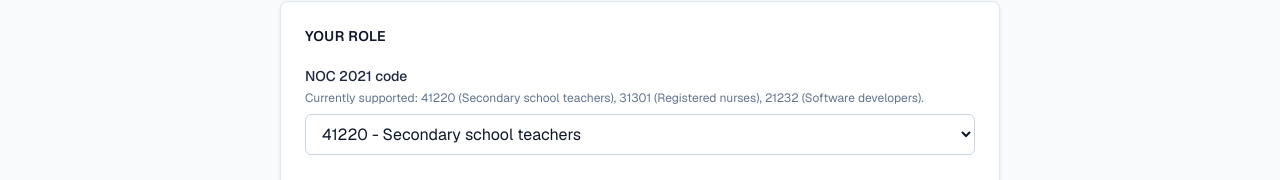
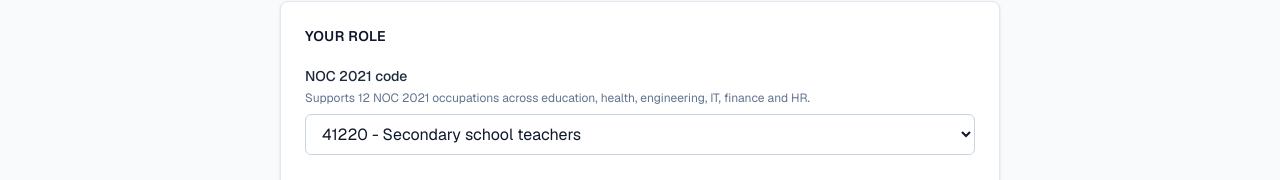
Before and after one commit to t-yanick/gemma-canada-assistant, a Next.js app: page / in a window 1280 px wide. Shown: the part 292-472 px from the top of the page. Built offline with nearby package versions, Linux system fonts and the light colour scheme.

Commit message:
Drive NOC dropdown from catalog instead of hardcoded options

```diff
--- a/components/ReferenceLetterForm.tsx
+++ b/components/ReferenceLetterForm.tsx
@@ -8,6 +8,7 @@
 
 import { useState } from 'react';
 import type { RewriteApiRequest } from '@/lib/types';
+import { listAvailableNocCodes } from '@/lib/noc-data';
 
 interface Props {
   loading: boolean;
@@ -62,8 +63,8 @@ export function ReferenceLetterForm({ loading, onSubmit }: Props) {
             NOC 2021 code
           </label>
           <p className="text-xs text-slate-500 mt-1">
-            Currently supported: 41220 (Secondary school teachers), 31301
-            (Registered nurses), 21232 (Software developers).
+            Supports 12 NOC 2021 occupations across education, health,
+            engineering, IT, finance and HR.
           </p>
           <select
             id="noc"
@@ -71,9 +72,11 @@ export function ReferenceLetterForm({ loading, onSubmit }: Props) {
             onChange={(e) => setNocCode(e.target.value)}
             className={inputClass + ' bg-white'}
           >
-            <option value="41220">41220 - Secondary school teachers</option>
-            <option value="31301">31301 - Registered nurses and psychiatric nurses</option>
-            <option value="21232">21232 - Software developers and programmers</option>
+            {listAvailableNocCodes().map((noc) => (
+              <option key={noc.code} value={noc.code}>
+                {noc.code} - {noc.title}
+              </option>
+            ))}
           </select>
         </div>
 
```
